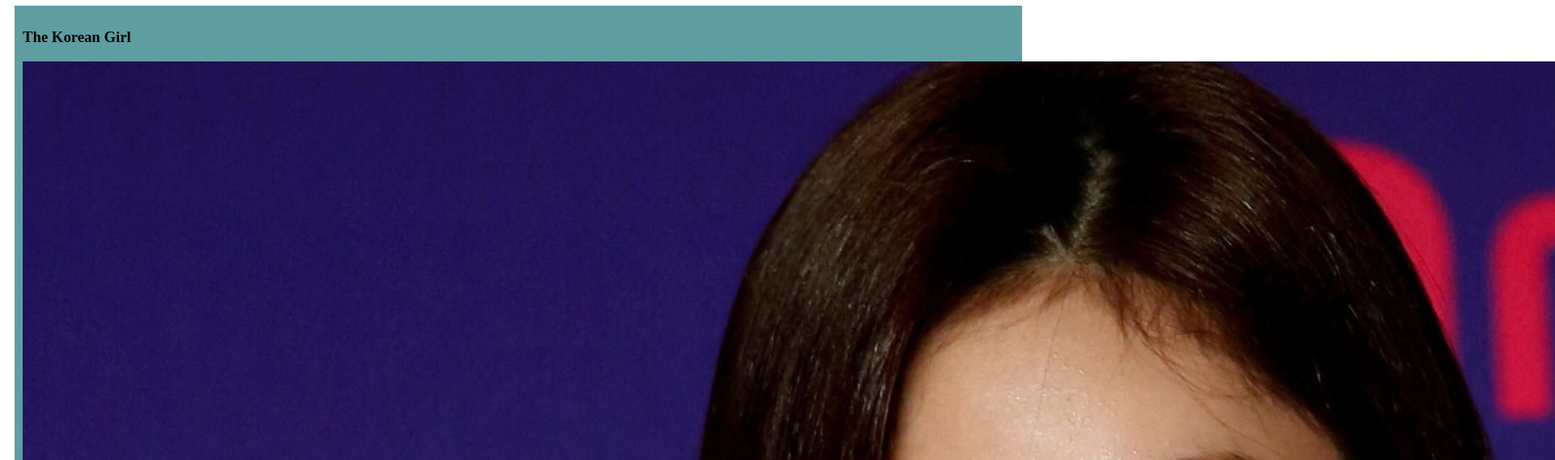
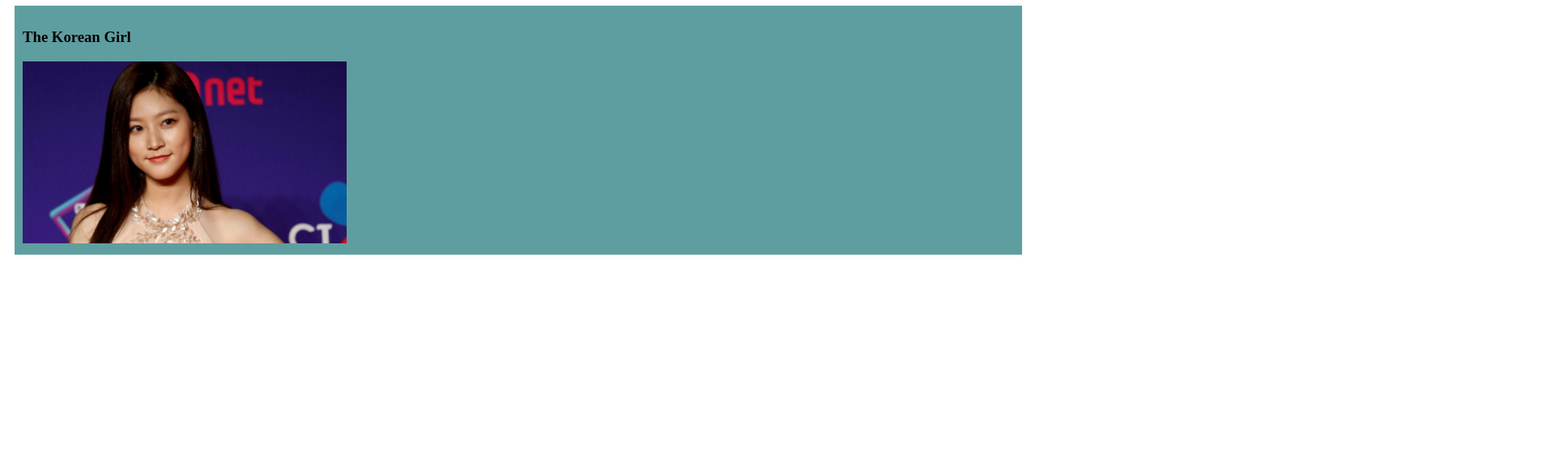
Before and after one commit to archichowdhury4/my-simple-website, a plain HTML site: page index.html in a window 1280 px wide. Shown: the part 587-1156 px from the top of the page at 81% size, 1920 px wide, since content can reach past the window. After the commit the page ends 912 px from the top, so only its background shows below. Drawn offline with Linux system fonts and the light colour scheme.

Commit message:
added size of pic

```diff
--- a/index.html
+++ b/index.html
@@ -29,7 +29,7 @@
     </div>
     <div>
         <h3>The Korean Girl</h3>
-        <img src="images/05338e70-ec6d-11ef-a319-fb4e7360c4ec.jpg" alt="">
+        <img width="400px" src="images/05338e70-ec6d-11ef-a319-fb4e7360c4ec.jpg" alt="">
     </div>
 </body>
 </html>
```
